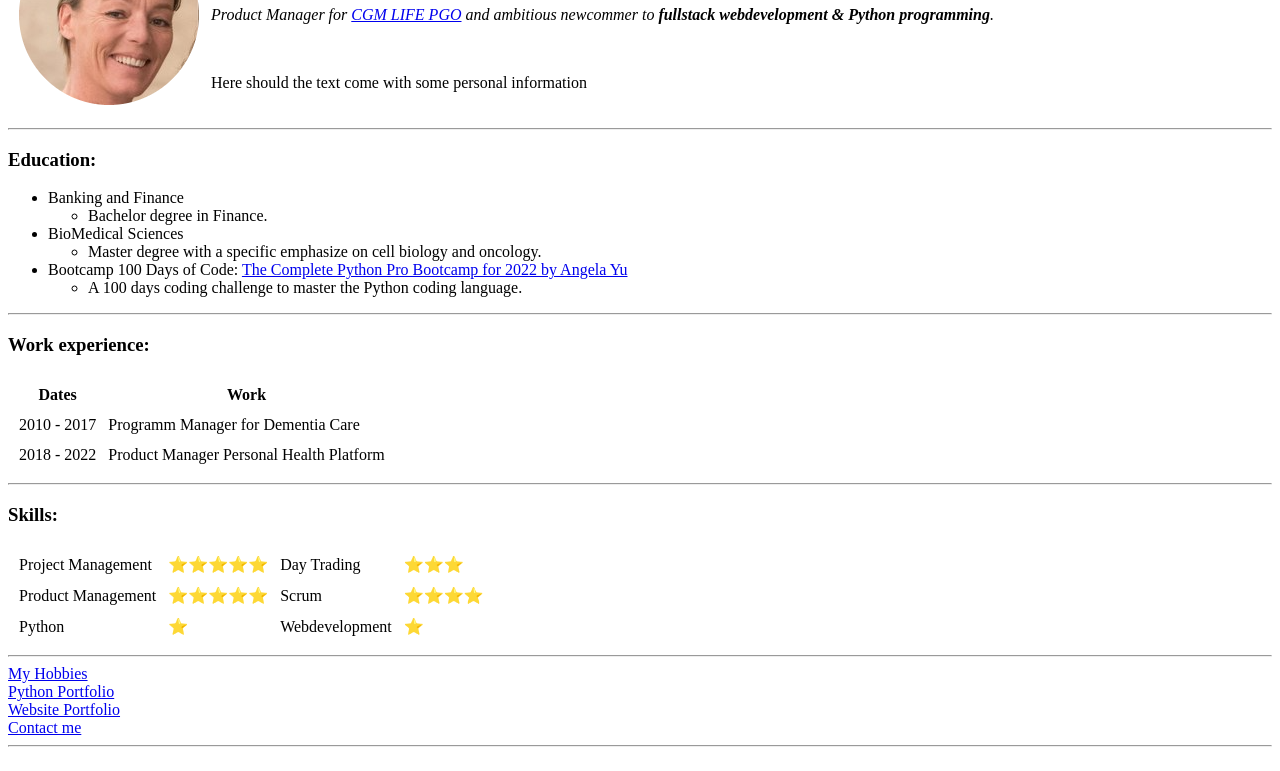
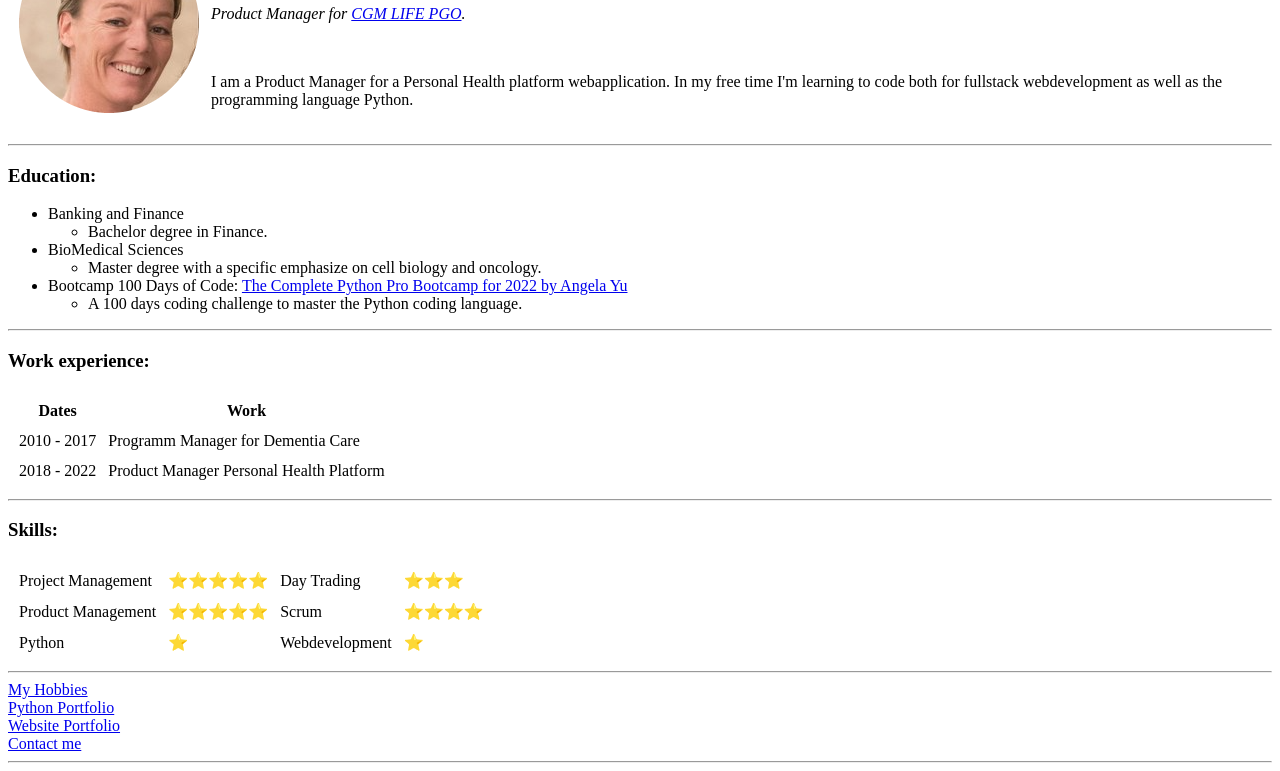
Before and after one commit to Kirsten73/cv, a plain HTML site: page index.html in a window 1280 px wide. Shown: the part 94-865 px from the top of the page. Drawn offline with Linux system fonts and the light colour scheme.

Commit message:
Some text changes

```diff
--- a/index.html
+++ b/index.html
@@ -11,8 +11,8 @@
     <tr>
       <td><img src="images/ProfilePic-modified.png" alt="Kirsten Profile Picture"></td>
       <td><h1>Kirsten Beekhuis</h1>
-      <p><em>Product Manager for <a href="https://www.cgmlife.nl">CGM LIFE PGO</a> and ambitious newcommer to <strong>fullstack webdevelopment & Python programming</strong>.</em></p><br>
-      <p>Here should the text come with some personal information</p></td>
+      <p><em>Product Manager for <a href="https://www.cgmlife.nl">CGM LIFE PGO</a>.</em></p><br>
+      <p>I am a Product Manager for a Personal Health platform webapplication. In my free time I'm learning to code both for fullstack webdevelopment as well as the programming language Python.</p></td>
     </tr>
   </table>
   <hr>
```
